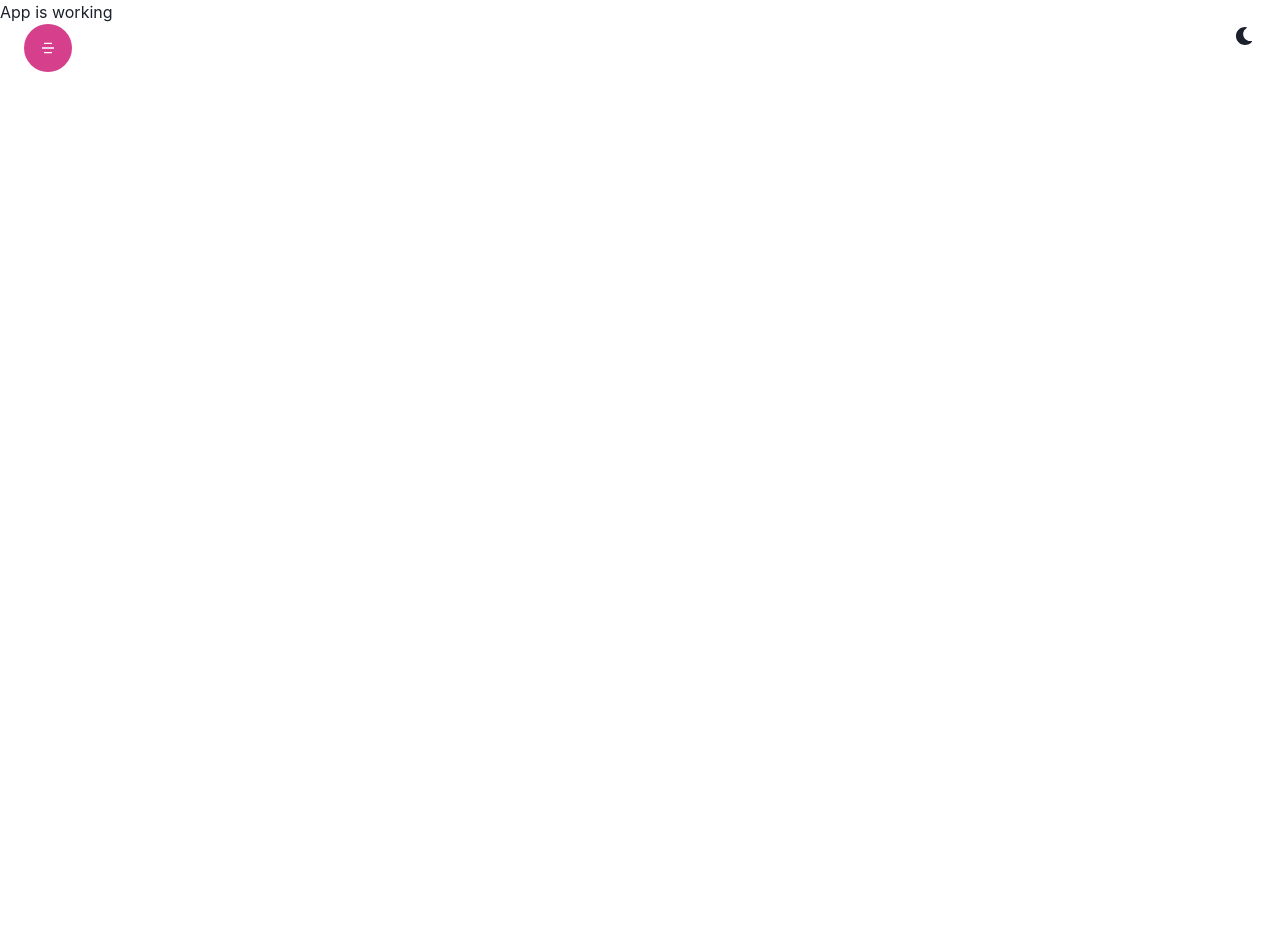
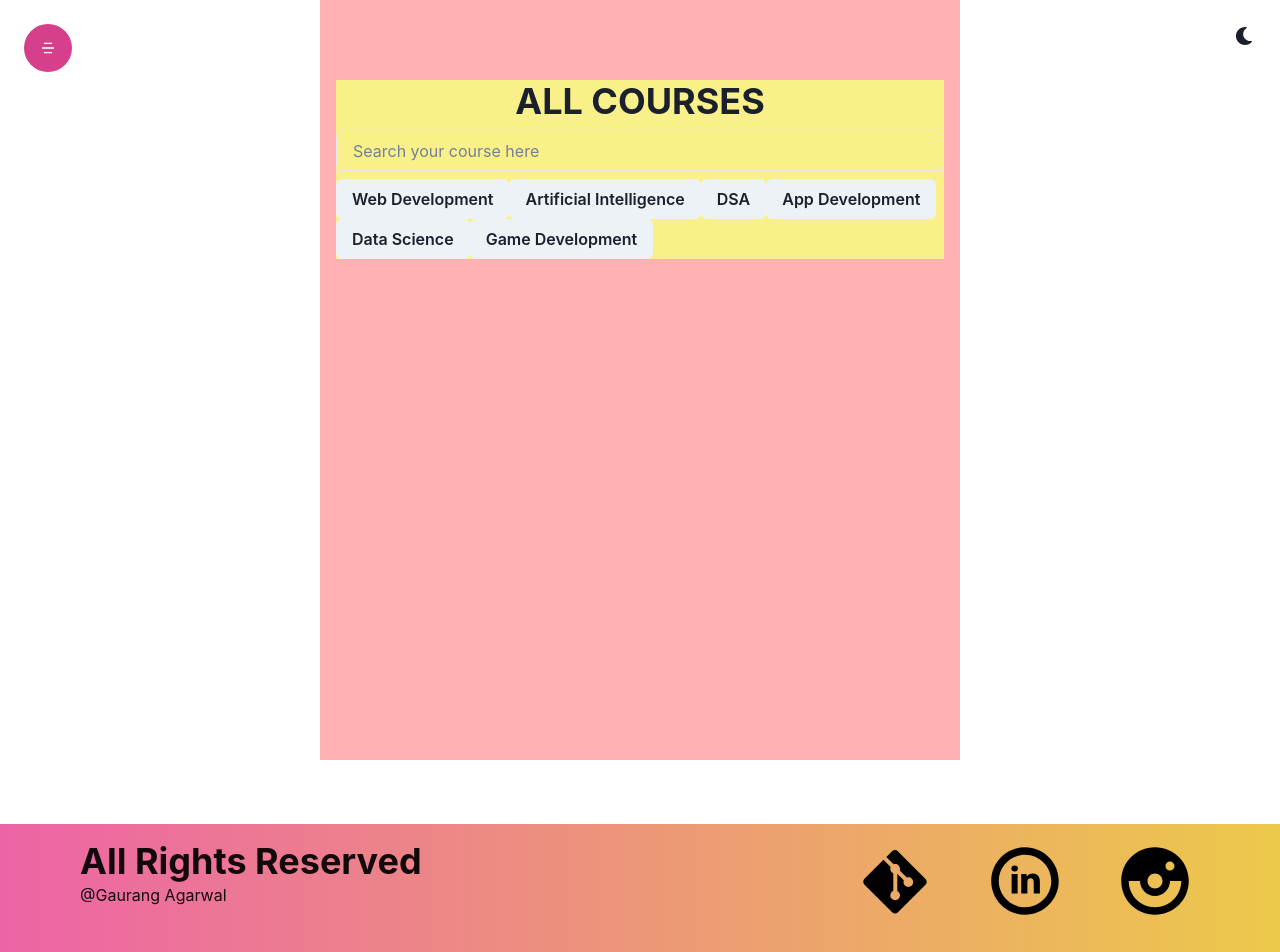
Before and after one commit to GAURANG-21/mern-app, a React (Vite) app in the folder CourseUp/: page /courses in a window 1280 px wide. Before the commit this address had no page. Shown: the top 952 px of the page. Before the commit the page ends 800 px from the top, so only its background shows below. Built offline with nearby package versions, Linux system fonts and the light colour scheme.

Commit message:
Added Footer

```diff
--- a/CourseUp/src/App.jsx
+++ b/CourseUp/src/App.jsx
@@ -1,20 +1,24 @@
-import './App.css'
-import Home from './component/Home/Home'
-import { BrowserRouter as Router, Routes, Route } from 'react-router-dom'
-import Header from './component/Header/Header'
+import "./App.css";
+import Home from "./component/Home/Home";
+import { BrowserRouter as Router, Routes, Route } from "react-router-dom";
+import Courses from "./component/Courses/Courses";
+import Footer from "./component/Layout/Footer/Footer";
+import Header from "./component/Layout/Header/Header";
 
 function App() {
   return (
     <>
-    <Router>
-      <Header/>
-      <Routes>
-        <Route path='/' element={<Home/>}></Route>
-      </Routes>
-    </Router>
-     <div>App is working</div>
+      <Router>
+        <Header />
+        <Routes>
+          <Route path="/" element={<Home />}></Route>
+          <Route path="/courses" element={<Courses />}></Route>
+        </Routes>
+        <Footer />
+      </Router>
+      <div>App is working</div>
     </>
-  )
+  );
 }
 
-export default App
+export default App;
--- /dev/null
+++ b/CourseUp/src/component/Courses/Courses.jsx
@@ -0,0 +1,63 @@
+import {
+  Container,
+  Heading,
+  VStack,
+  Input,
+  HStack,
+  Button,
+  Text,
+  Box
+} from "@chakra-ui/react";
+import { useState } from "react";
+
+const Courses = () => {
+  const [keyword, setKeyword] = useState("");
+  const [category, setCategory] = useState("");
+  const categories = [
+    "Web Development",
+    "Artificial Intelligence",
+    "DSA",
+    "App Development",
+    "Data Science",
+    "Game Development",
+  ];
+
+  return (
+    <Container
+      paddingY={"10vh"}
+      backgroundColor={"red.200"}
+      maxW={"container.sm"}
+      minH={"95vh"}
+    >
+      <VStack backgroundColor={"yellow.200"}>
+        <Heading textTransform={"uppercase"}>All Courses</Heading>
+        <Input
+          placeholder="Search your course here"
+          value={keyword}
+          onChange={(e) => {
+            setKeyword(e.target.value);
+          }}
+        />
+        <div
+          style={{// Ensure the div takes the full width
+          }}
+        >
+          <div>
+            {categories.map((item, index) => (
+              <Button
+                key={index}
+                onClick={() => {
+                  setCategory(item);
+                }}
+              >
+                <Text>{item}</Text>
+              </Button>
+            ))}
+          </div>
+        </div>
+      </VStack>
+    </Container>
+  );
+};
+
+export default Courses;
--- /dev/null
+++ b/CourseUp/src/component/Layout/Footer/Footer.jsx
@@ -0,0 +1,66 @@
+import { Heading, Text, HStack, Stack, Box } from "@chakra-ui/react";
+import { DiGit } from "react-icons/di";
+import {
+  TiSocialLinkedinCircular,
+  TiSocialInstagramCircular,
+} from "react-icons/ti";
+
+const Footer = () => {
+  return (
+    <Stack
+      bgGradient={"linear(to-r, pink.400, yellow.400)"}
+      h={["22vh","17vh", "18vh"]}
+      spacing={2}
+      display={"flex"}
+      flexDirection={["column", "row"]}
+      justifyContent={["center", "space-between"]}
+      align={"start"}
+      marginTop={"8vh"}
+      paddingX={["2", "2", "20"]}
+    >
+      <Box
+        display={"flex"}
+        flexDirection={["column"]}
+        flexWrap={"wrap"}
+        width={"100%"}
+        paddingY={["0", "5", "2vh"]}
+        color={"blackAlpha.900"}
+      >
+        <Heading>All Rights Reserved</Heading>
+        <Text>@Gaurang Agarwal</Text>
+      </Box>
+      <HStack
+        spacing={["2", "10"]}
+        justifyContent={["space-evenly","center"]}
+        alignItems={["space-evenly", "center"]}
+        color={"black"}
+        fontSize={["60","60", "90"]}
+        py={["0", "8", "3"]}
+      >
+        <a
+          href="https://github.com/GAURANG-21/"
+          target={"_blank"}
+          rel="noreferrer"
+        >
+          <DiGit />
+        </a>
+        <a
+          href="https://www.linkedin.com/in/gaurang-agarwal-519794257/"
+          target={"_blank"}
+          rel="noreferrer"
+        >
+          <TiSocialLinkedinCircular />
+        </a>
+        <a
+          href="https://www.instagram.com/gaurang._.21/"
+          target={"_blank"}
+          rel="noreferrer"
+        >
+          <TiSocialInstagramCircular />
+        </a>
+      </HStack>
+    </Stack>
+  );
+};
+
+export default Footer;
--- a/CourseUp/src/component/Header/Header.jsx
+++ b/CourseUp/src/component/Layout/Header/Header.jsx
@@ -1,5 +1,5 @@
 import { Button, VStack, HStack } from "@chakra-ui/react";
-import ColorModeSwitcher from "../../ColorModeSwitcher";
+import ColorModeSwitcher from "../../../ColorModeSwitcher";
 import { RiMenu5Fill, RiLogoutBoxLine, RiDashboardFill } from "react-icons/ri";
 import {
   Drawer,
@@ -14,16 +14,16 @@ import { useDisclosure } from "@chakra-ui/react";
 import { Link } from "react-router-dom";
 import PropTypes from "prop-types";
 
-const LinkButton = ({ url = "/", title = "Home" }) => {
+const LinkButton = ({ url = "/", title = "Home", onClose}) => {
   return (
     <Link to={url}>
-      <Button variant={"ghost"}>{title}</Button>
+      <Button variant={"ghost"} onClick={onClose}>{title}</Button>
     </Link>
   );
 };
 const Header = () => {
   const { isOpen, onOpen, onClose } = useDisclosure();
-  const isAuthenticated = true;
+  const isAuthenticated = false;
   const user = {
     role: "admin"
   }
@@ -51,11 +51,11 @@ const Header = () => {
 
           <DrawerBody>
             <VStack alignItems={"flex-start"}>
-              <LinkButton />
-              <LinkButton url="/courses" title="Courses" />
-              <LinkButton url="/request" title="Request a Course" />
-              <LinkButton url="/contact" title="Contact Us" />
-              <LinkButton url="/about" title="About Us" />
+              <LinkButton onClose={onClose}/>
+              <LinkButton url="/courses" title="Courses" onClose={onClose}/>
+              <LinkButton url="/request" title="Request a Course" onClose={onClose}/>
+              <LinkButton url="/contact" title="Contact Us"  onClose={onClose}/>
+              <LinkButton url="/about" title="About Us"  onClose={onClose}/>
             </VStack>
           </DrawerBody>
 
@@ -64,29 +64,29 @@ const Header = () => {
               <>
                 <VStack>
                     <HStack>
-                  <Link to="/profile">
+                  <Link to="/profile" onClick={onClose}>
                     <Button>Profile</Button>
                   </Link>
                   <p>OR</p>
-                  <Link to="/logout">
+                  <Link to="/logout" onClick={onClose}>
                     <Button>
                       <RiLogoutBoxLine /> Logout
                     </Button>
                   </Link>
                     </HStack>
-                {user && user.role=='admin' && <Link to="/dashboard">
-                    <Button variant={"ghost"}><RiDashboardFill/>Dashboard</Button>
+                {user && user.role=='admin' && <Link to="/dashboard" onClick={onClose}>
+                    <Button variant={"ghost"} ><RiDashboardFill/>Dashboard</Button>
                 </Link>}
                 </VStack>
               </>
             ) : (
               <>
-                <Link to="/login">
+                <Link to="/login" onClick={onClose}>
                   <Button>Login</Button>
                 </Link>
                 <p>OR</p>
-                <Link to="/register">
-                  <Button>Resiger</Button>
+                <Link to="/register" onClick={onClose}>
+                  <Button>Register</Button>
                 </Link>
               </>
             )}
@@ -100,6 +100,7 @@ const Header = () => {
 LinkButton.propTypes = {
   url: PropTypes.string,
   title: PropTypes.string,
+  onClose: PropTypes.func
 };
 
 export default Header;
```
Also changed, not shown: CourseUp/src/component/Home/Home.jsx (+52 -14 lines).
